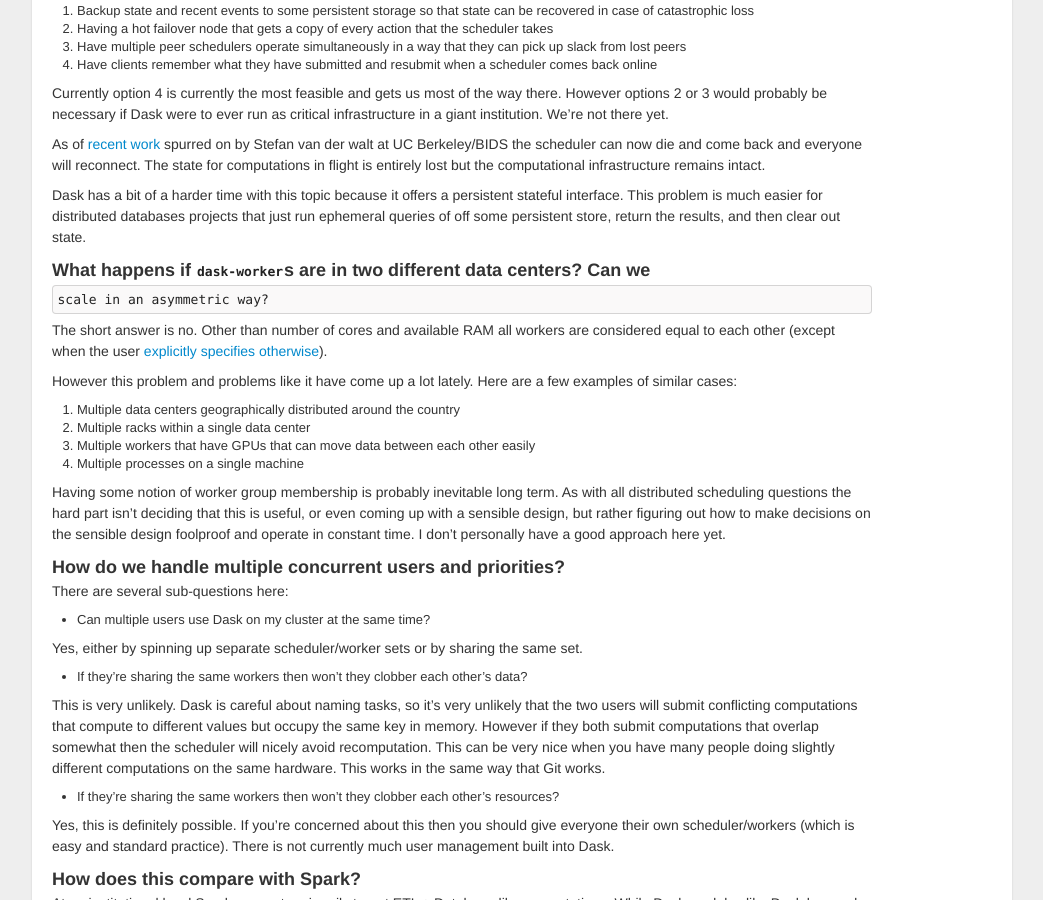
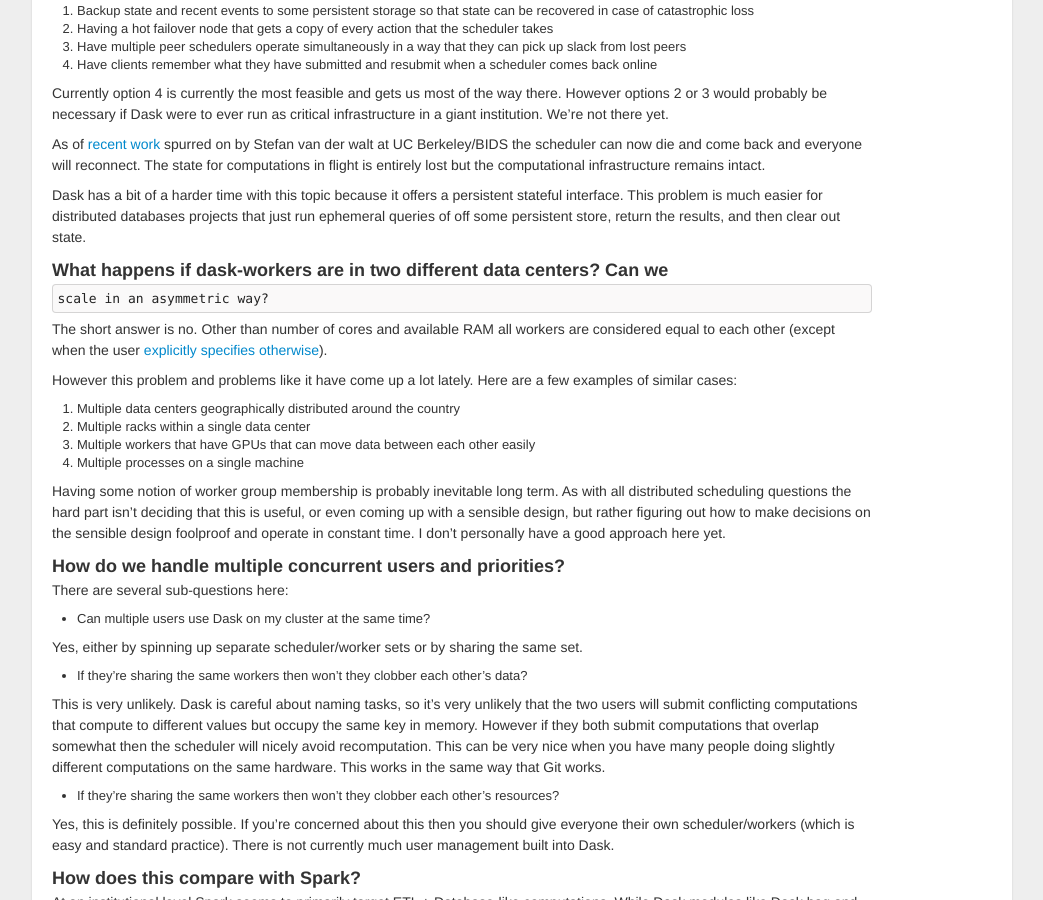
Before and after one commit to besyskymnbk/blog, a Jekyll site: the page built from _posts/work/2016-08-15-dask-for-institutions.md, in a window 1280 px wide and 900 px high, scrolled down 2104 px. Shown: the whole window, without its empty margins (118-1161 px from the left). Built offline with Jekyll 4.4.1, drawn with Linux system fonts in a browser that asks for light colours; comment, search, counter and statistics services are not loaded.

Commit message:
remove code highlighting from header

```diff
--- a/_posts/work/2016-08-15-dask-for-institutions.md
+++ b/_posts/work/2016-08-15-dask-for-institutions.md
@@ -200,7 +200,7 @@ projects that just run ephemeral queries of off some persistent store, return
 the results, and then clear out state.
 
 
-### What happens if ``dask-worker``s are in two different data centers?  Can we
+### What happens if dask-workers are in two different data centers?  Can we
     scale in an asymmetric way?
 
 The short answer is no.  Other than number of cores and available RAM all
```
